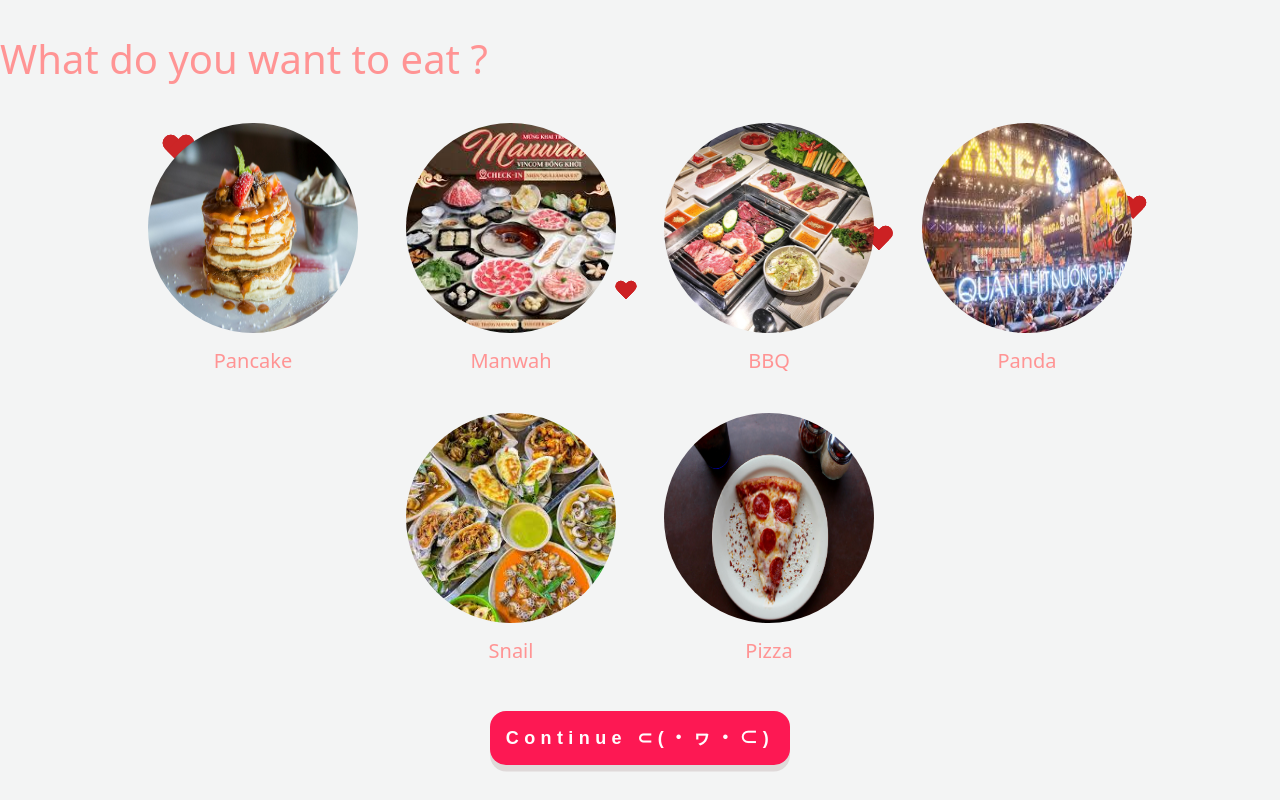
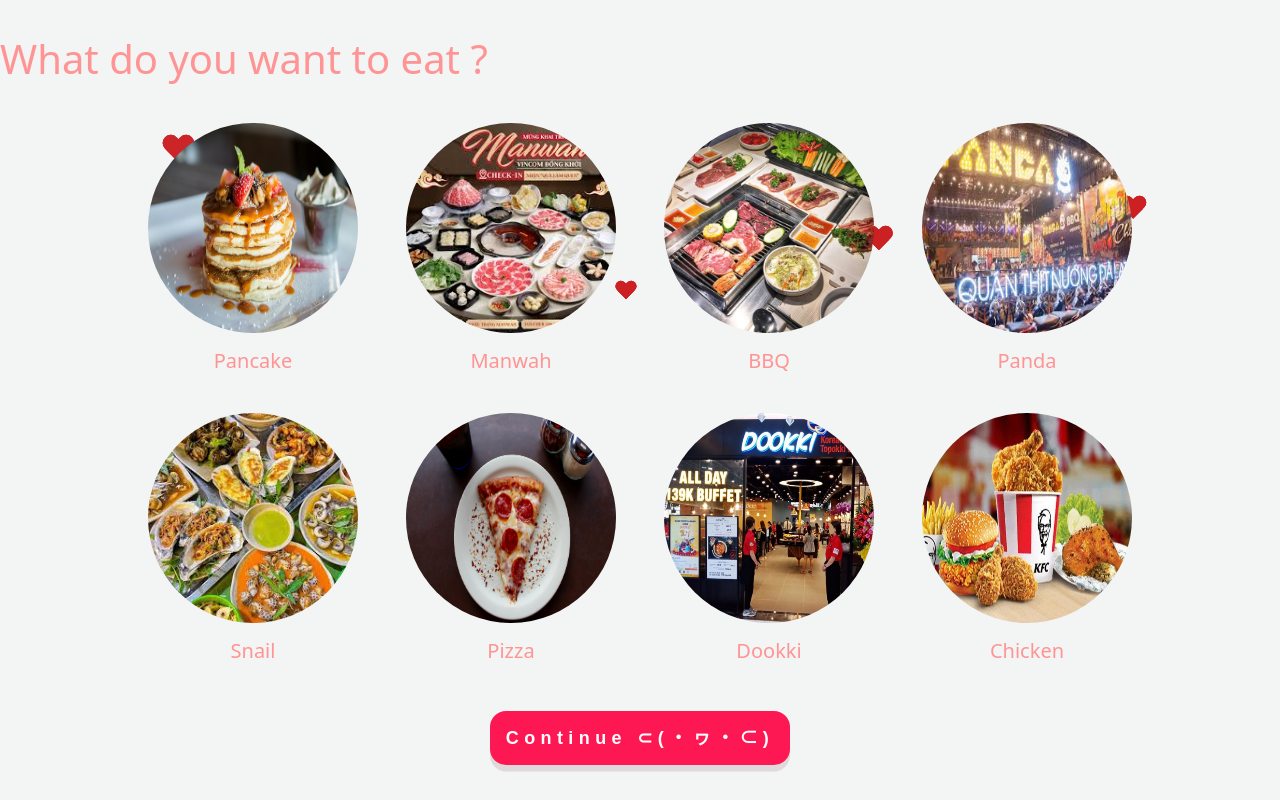
Before and after one commit to Arey0302/Date-Invitation, a React (Vite) app: page /choose in a window 1280 px wide. Built offline with nearby package versions, Linux system fonts and the light colour scheme.

Commit message:
Initial commit

```diff
--- a/src/components/Heart/Heart.tsx
+++ b/src/components/Heart/Heart.tsx
@@ -1,4 +1,4 @@
-import { useState, useRef } from "react";
+import { useRef } from "react";
 import "./HeartSlider.css"; // Import your CSS file for styles
 
 const HeartSlider = ({ value, onChange }: { value: number, onChange: (val: number) => void }) => {
--- a/src/pages/Date.tsx
+++ b/src/pages/Date.tsx
@@ -7,7 +7,8 @@ import food3 from "../assets/img/food/food3.jpg";
 import food4 from "../assets/img/food/food4.jpg";
 import food5 from "../assets/img/food/food5.jpg";
 import food6 from "../assets/img/food/food6.jpg";
-
+import dokki from "../assets/img/food/dokki.jpg";
+import Chicken from "../assets/img/food/Chicken.jpg";
 import img1 from "../assets/img/cat-jump.gif";
 import HeartButton from "../components/HeartButton/HeartButton";
 import { pink } from "../components/interfaces/HeartButton.interface";
@@ -128,6 +129,14 @@ const Date = () => {
       title: "Pizza",
       image: food6,
     },
+    {
+      title: "Dookki",
+      image: dokki,
+    },
+    {
+      title: "Chicken",
+      image: Chicken,
+    },
   ];
 
 
```
Also changed, not shown: src/assets/img/food/Chicken.jpg (added), src/assets/img/food/dokki.jpg (added).
